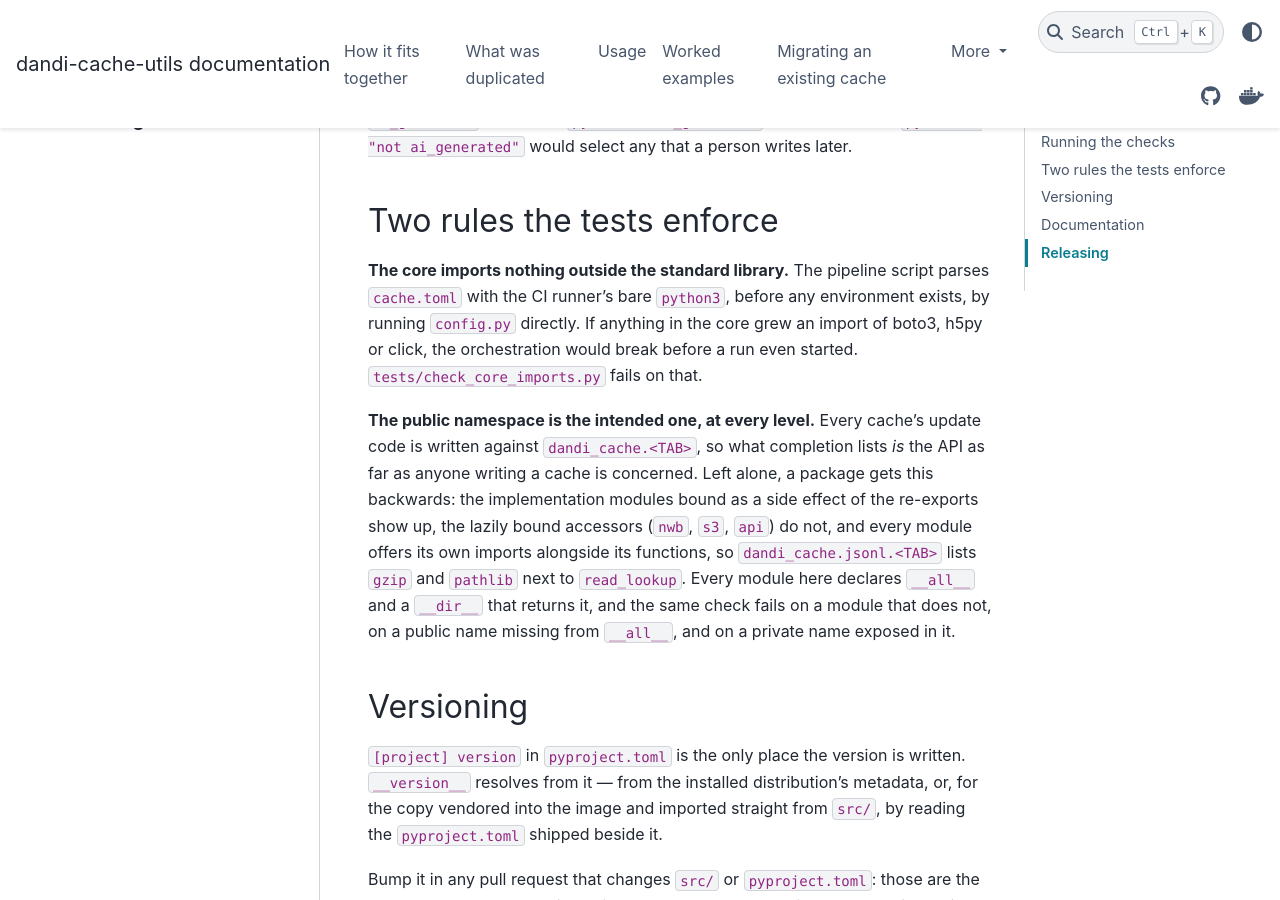
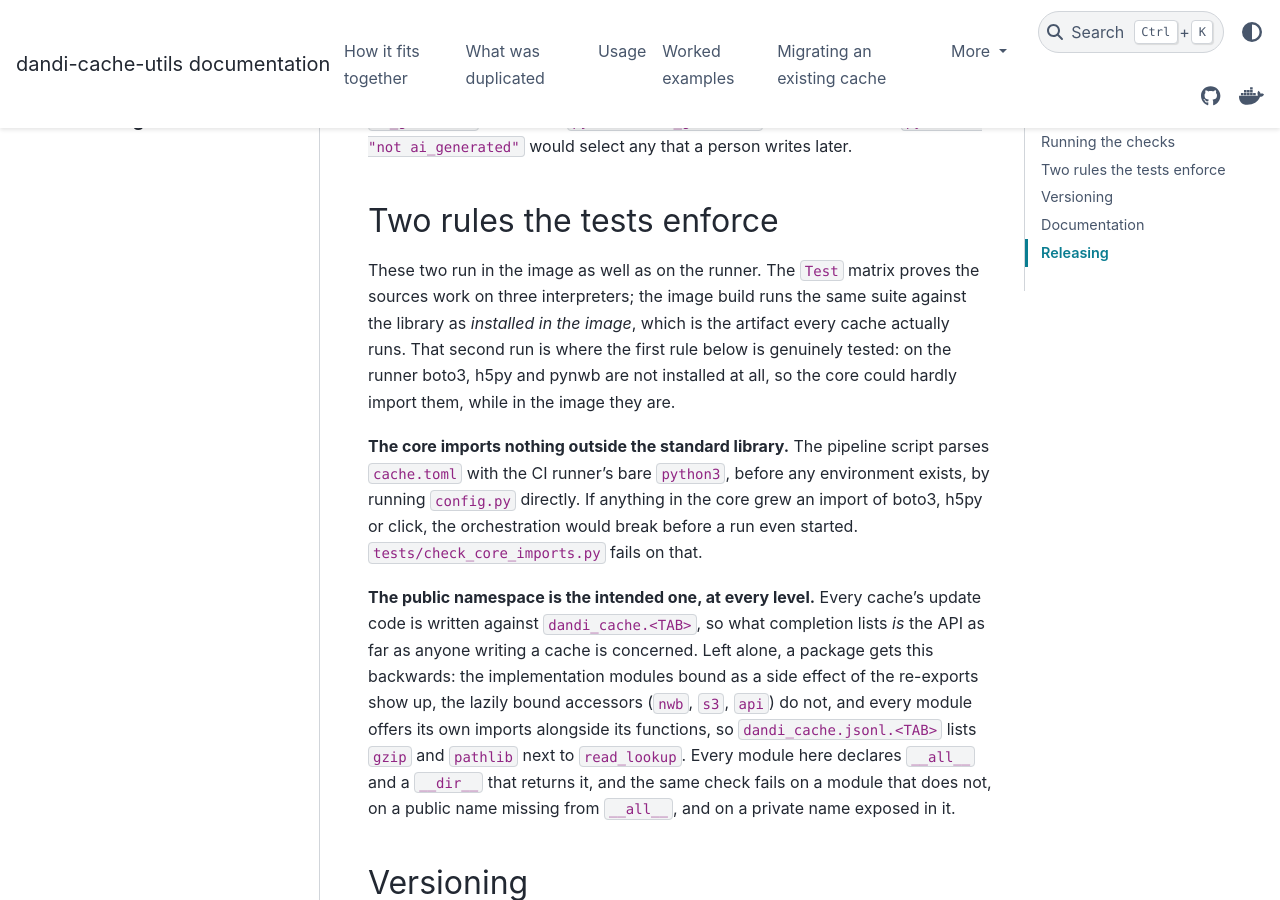
Before and after one commit to dandi-cache/dandi-cache-utils, a Sphinx documentation site: the page built from docs/development/index.md, in a window 1280 px wide and 900 px high, scrolled down 667 px. Built offline with Sphinx 7.4.7 and the PyData theme 0.15.4, drawn with Linux system fonts in a browser that asks for light colours.

Commit message:
Run the test suite inside the image it publishes
It did not. The image build checked that the pipeline script survived, that both
version-resolution routes agreed with the tag, and that a real `cache.toml`
parses by either route -- targeted smoke checks, all of them, and none of them
the test suite. The suite ran only in the `Test` matrix, against the sources, on
the runner. Nothing exercised the library as installed in the artifact every
cache actually runs.

It does now, in both stages. The checkout is mounted at /repo and the package is
not under it, so `import dandi_cache_utils` resolves to the installed
distribution rather than `src/`.

The `nwb` stage is the interesting one. On the runner, `check_core_imports.py`
passes partly by luck: boto3, h5py and pynwb are not installed there at all, so
the core could hardly import them. In that image they are installed, so the
check finally means what it says.

The mount stays read-only, with bytecode redirected to a writable prefix and
pytest's cache disabled, so the run cannot write into the checkout. Confirmed
against a read-only tree locally, since this sandbox has no docker.

Co-Authored-By: Claude Opus 5 <noreply@anthropic.com>
Claude-Session: https://claude.ai/code/session_01By6NDx4JVHhLh6e4mNHR4m

```diff
--- a/docs/development/index.md
+++ b/docs/development/index.md
@@ -24,6 +24,12 @@ carries the `ai_generated` marker, so `pytest -m ai_generated` selects them and
 `pytest -m "not ai_generated"` would select any that a person writes later.
 
 ## Two rules the tests enforce
+
+These two run in the image as well as on the runner. The `Test` matrix proves the sources work on
+three interpreters; the image build runs the same suite against the library as *installed in the
+image*, which is the artifact every cache actually runs. That second run is where the first rule
+below is genuinely tested: on the runner boto3, h5py and pynwb are not installed at all, so the
+core could hardly import them, while in the image they are.
 
 **The core imports nothing outside the standard library.** The pipeline script parses
 `cache.toml` with the CI runner's bare `python3`, before any environment exists, by running
```
Also changed, not shown: CHANGELOG.md (+5 -0 lines), 1 other file.
